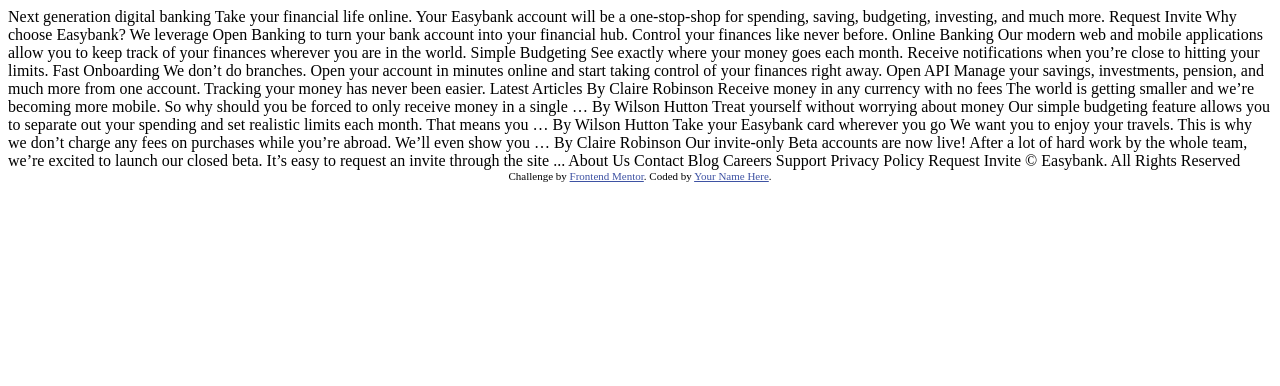
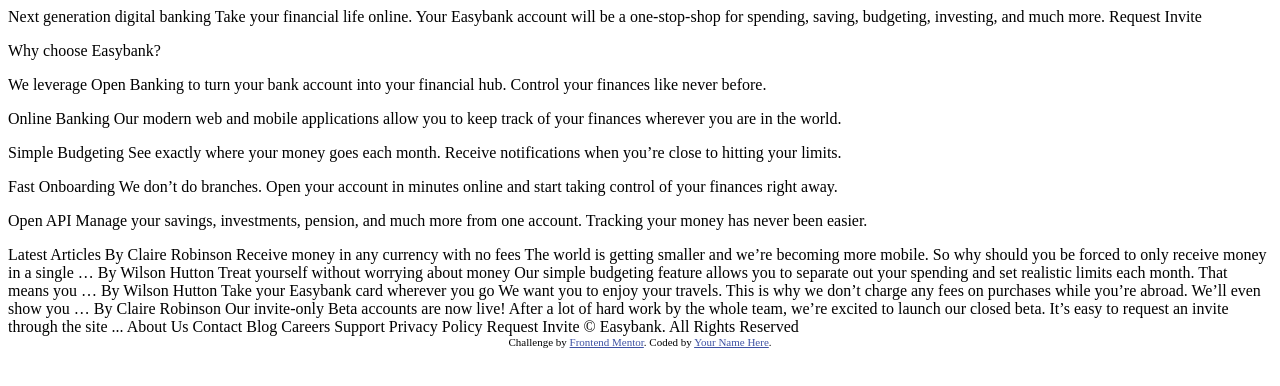
Before and after one commit to bravono/easybank-landing-page, a plain HTML site: page index.html in a window 1280 px wide. Drawn offline with Linux system fonts and the light colour scheme.

Commit message:
Added paragraph element to a div

```diff
--- a/index.html
+++ b/index.html
@@ -33,27 +33,31 @@
   Request Invite
 
 
+<div>
 
-  Why choose Easybank?
+ <p>  Why choose Easybank?</p>
+<p> We leverage Open Banking to turn your bank account into your financial hub. Control
+  your finances like never before.</p>
 
-  We leverage Open Banking to turn your bank account into your financial hub. Control
-  your finances like never before.
-
-  Online Banking
+<p> <span>Online Banking  </span>
   Our modern web and mobile applications allow you to keep track of your finances
-  wherever you are in the world.
-
-  Simple Budgeting
+  wherever you are in the world.</p>
+<p> <span>Simple Budgeting </span>
   See exactly where your money goes each month. Receive notifications when you’re
   close to hitting your limits.
+</p>
+<P> <span> Fast Onboarding</span>
+  We don’t do branches. Open your account in minutes online and start taking control
+  of your finances right away.</P>
 
-  Fast Onboarding
-  We don’t do branches. Open your account in minutes online and start taking control
-  of your finances right away.
+<p> <span> Open API </span>
+  Manage your savings, investments, pension, and much more from one account. Tracking
+  your money has never been easier.</p>
 
-  Open API
-  Manage your savings, investments, pension, and much more from one account. Tracking
-  your money has never been easier.
+</div>
+
+
+
 
 
 
```
